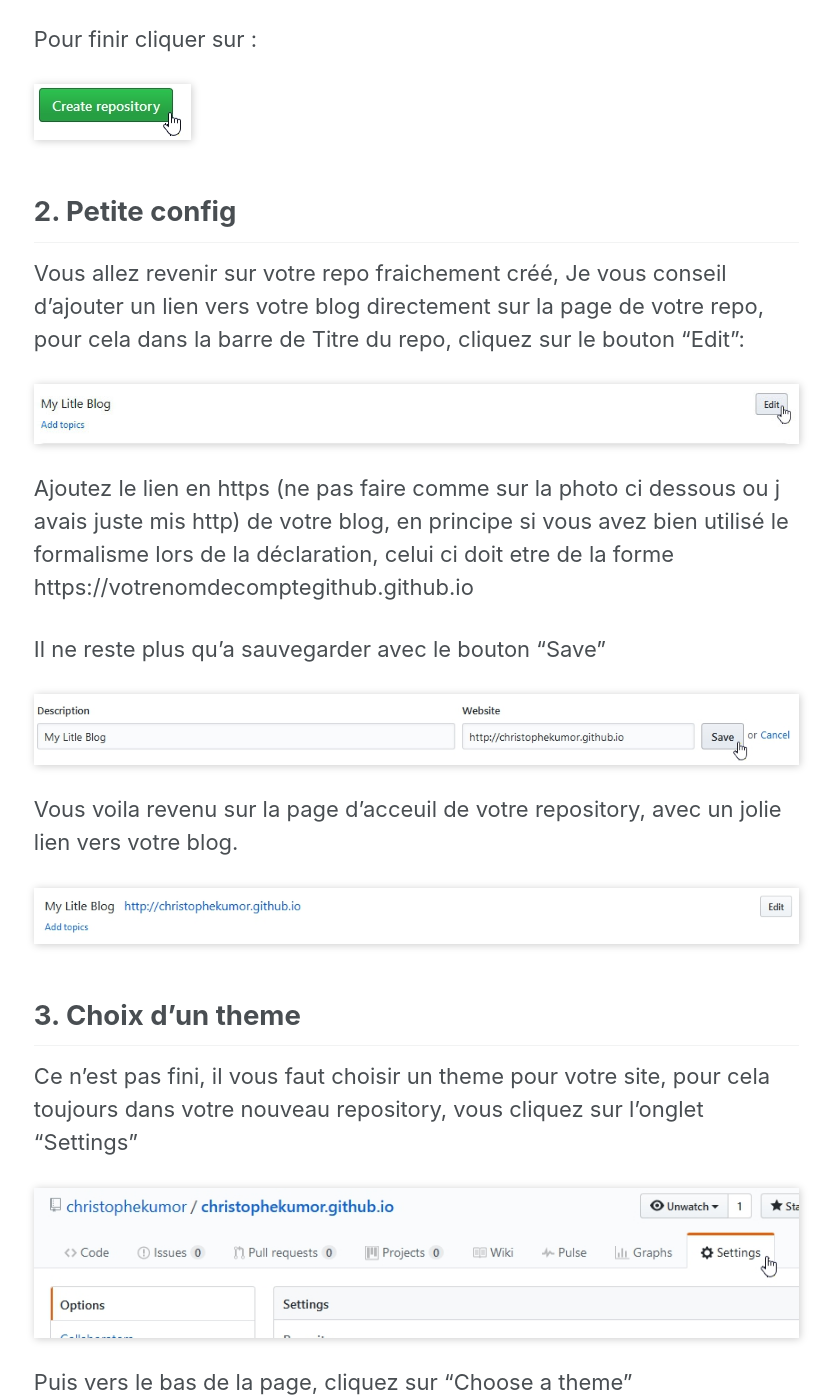
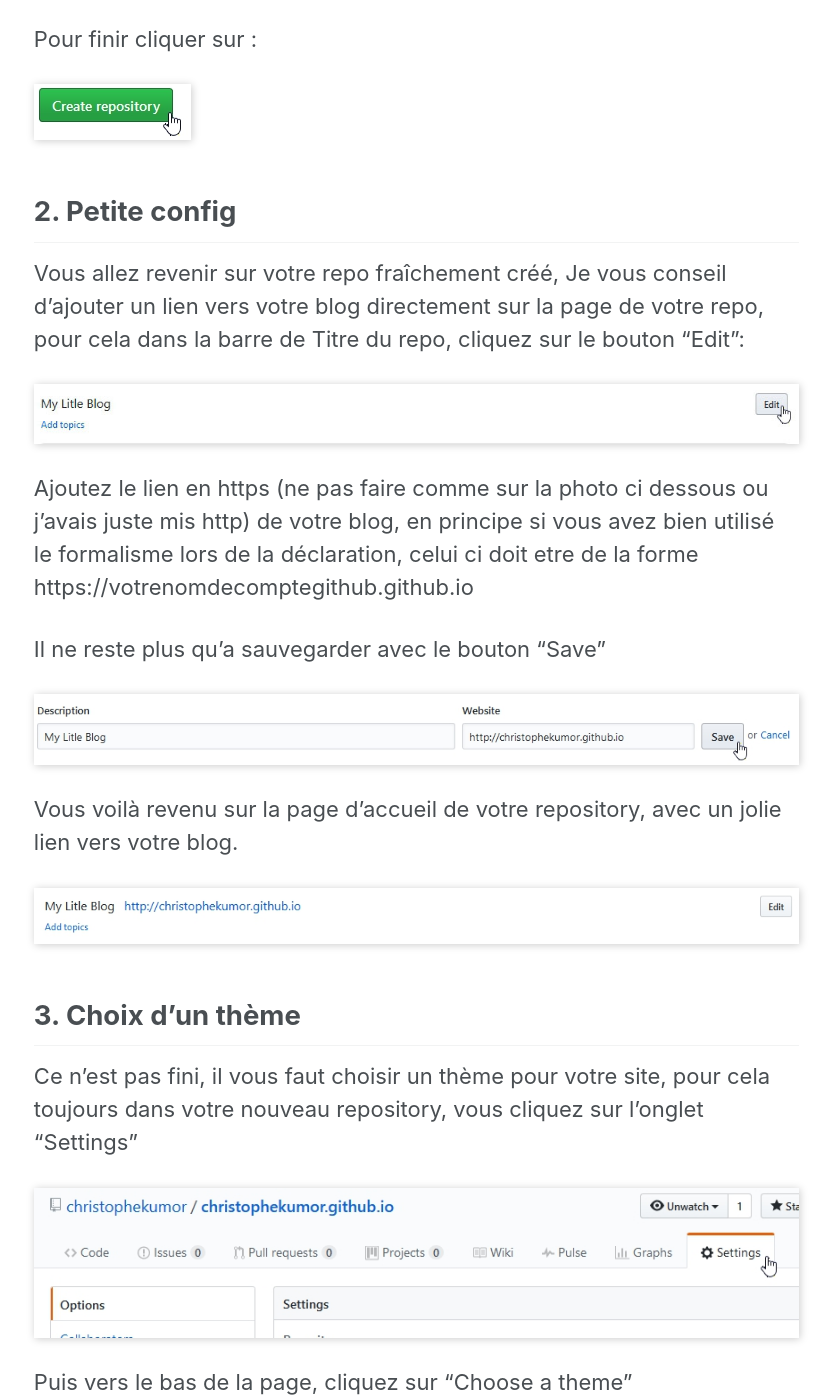
Before and after one commit to christophekumor/christophekumor.github.io, a Jekyll site: the page built from _posts/2017/2017-04-28-GitHubBlogInstall.md, in a window 1280 px wide and 1400 px high, scrolled down 2714 px. Shown: the whole window, without its empty margins (250-1084 px from the left). Built offline with Jekyll 4.4.1, drawn with Linux system fonts in a browser that asks for light colours; comment, search, counter and statistics services are not loaded; some of the changed text lies outside the part shown.

Commit message:
fix orto

```diff
--- a/_posts/2017/2017-04-28-GitHubBlogInstall.md
+++ b/_posts/2017/2017-04-28-GitHubBlogInstall.md
@@ -4,18 +4,18 @@
 excerpt: "Pas à Pas pour la mise en place d'un blog sur github"
 permalink:
 tags:
-    - blog
-    - github
+   - blog
+   - github
 categories:
-    - GitHub
-    - Tutorial
+   - GitHub
+   - Tutorial
 published: true
 comments: true
 author_profile: false
 header:
-  image: assets/images/headers/GithubPages_1436x500.png
-  caption: ""
-  teaserlogo:
+ image: assets/images/headers/GithubPages_1436x500.png
+ caption: ""
+ teaserlogo:
 ---
 {% include toc title="Table of content" icon="file-text" %}
 
@@ -63,23 +63,23 @@
 
 ## 2. Petite config
 
-Vous allez revenir sur votre repo fraichement créé, Je vous conseil d'ajouter un lien vers votre blog directement sur la page de votre repo, pour cela dans la barre de Titre du repo, cliquez sur le bouton "Edit":
+Vous allez revenir sur votre repo fraîchement créé, Je vous conseil d'ajouter un lien vers votre blog directement sur la page de votre repo, pour cela dans la barre de Titre du repo, cliquez sur le bouton "Edit":
 
 ![Bandeau](/assets/images/articles/2017-04-28-GitHubBlogInstall/Step3.jpg)
 
-Ajoutez le lien en https (ne pas faire comme sur la photo ci dessous ou j avais juste mis http) de votre blog, en principe si vous avez bien utilisé le formalisme lors de la déclaration, celui ci doit etre de la forme https://votrenomdecomptegithub.github.io
+Ajoutez le lien en https (ne pas faire comme sur la photo ci dessous ou j'avais juste mis http) de votre blog, en principe si vous avez bien utilisé le formalisme lors de la déclaration, celui ci doit etre de la forme https://votrenomdecomptegithub.github.io
 
 Il ne reste plus qu'a sauvegarder avec le bouton "Save"
 
 ![Edit your site link](/assets/images/articles/2017-04-28-GitHubBlogInstall/Step4.jpg)
 
-Vous voila revenu sur la page d'acceuil de votre repository, avec un jolie lien vers votre blog.
+Vous voilà revenu sur la page d'accueil de votre repository, avec un jolie lien vers votre blog.
 
 ![Résultat de l'éditon](/assets/images/articles/2017-04-28-GitHubBlogInstall/Step5.jpg)
 
-## 3. Choix d'un theme
+## 3. Choix d'un thème
 
-Ce n'est pas fini, il vous faut choisir un theme pour votre site, pour cela toujours dans votre nouveau repository, vous cliquez sur l'onglet "Settings"
+Ce n'est pas fini, il vous faut choisir un thème pour votre site, pour cela toujours dans votre nouveau repository, vous cliquez sur l'onglet "Settings"
 
 ![Settings](/assets/images/articles/2017-04-28-GitHubBlogInstall/Step6.jpg)
 
@@ -87,7 +87,7 @@
 
 ![Cliquez sur le bouton Choose a theme](/assets/images/articles/2017-04-28-GitHubBlogInstall/Step7.jpg)
 
-Faite votre choix parmis les themes proposés par github via les vignettes du haut de la page, une fois votre choix effectué, cliquez sur le bouton "Select theme"
+Faite votre choix parmis les thèmes proposés par github via les vignettes du haut de la page, une fois votre choix effectué, cliquez sur le bouton "Select thème"
 
 ![Choisissez un theme](/assets/images/articles/2017-04-28-GitHubBlogInstall/Step8.jpg)
 
@@ -97,7 +97,7 @@
 
 ![Cancel Edition README.md](/assets/images/articles/2017-04-28-GitHubBlogInstall/Step9.jpg)
 
-Une fois revenu sur la page de votre repository, vous avez le message avec le choix du theme qui a été appliqué
+Une fois revenu sur la page de votre repository, vous avez le message avec le choix du thème qui a été appliqué
 
 ![Information theme appliqué](/assets/images/articles/2017-04-28-GitHubBlogInstall/Step10.jpg)
 
```
Also changed, not shown: other parts of _posts/2017/2017-04-28-GitHubBlogInstall.md (+8 -8 lines).
